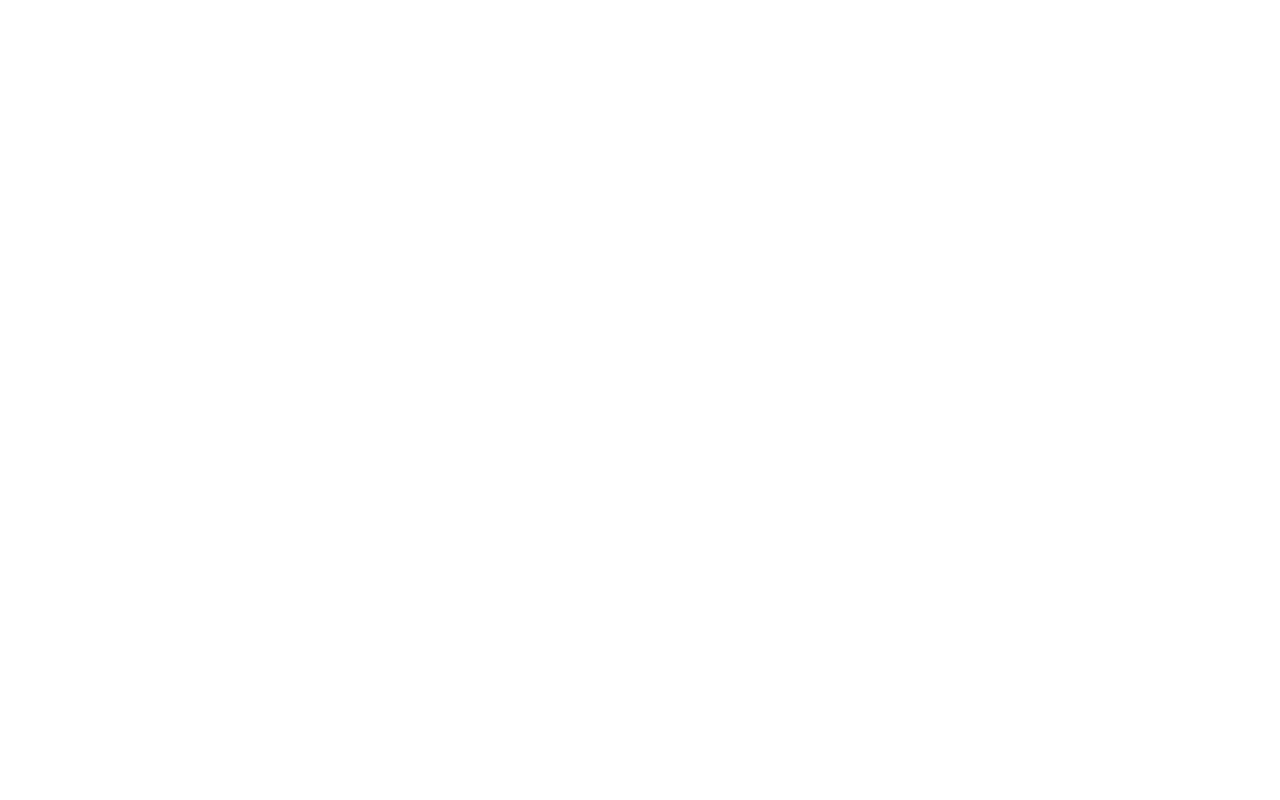
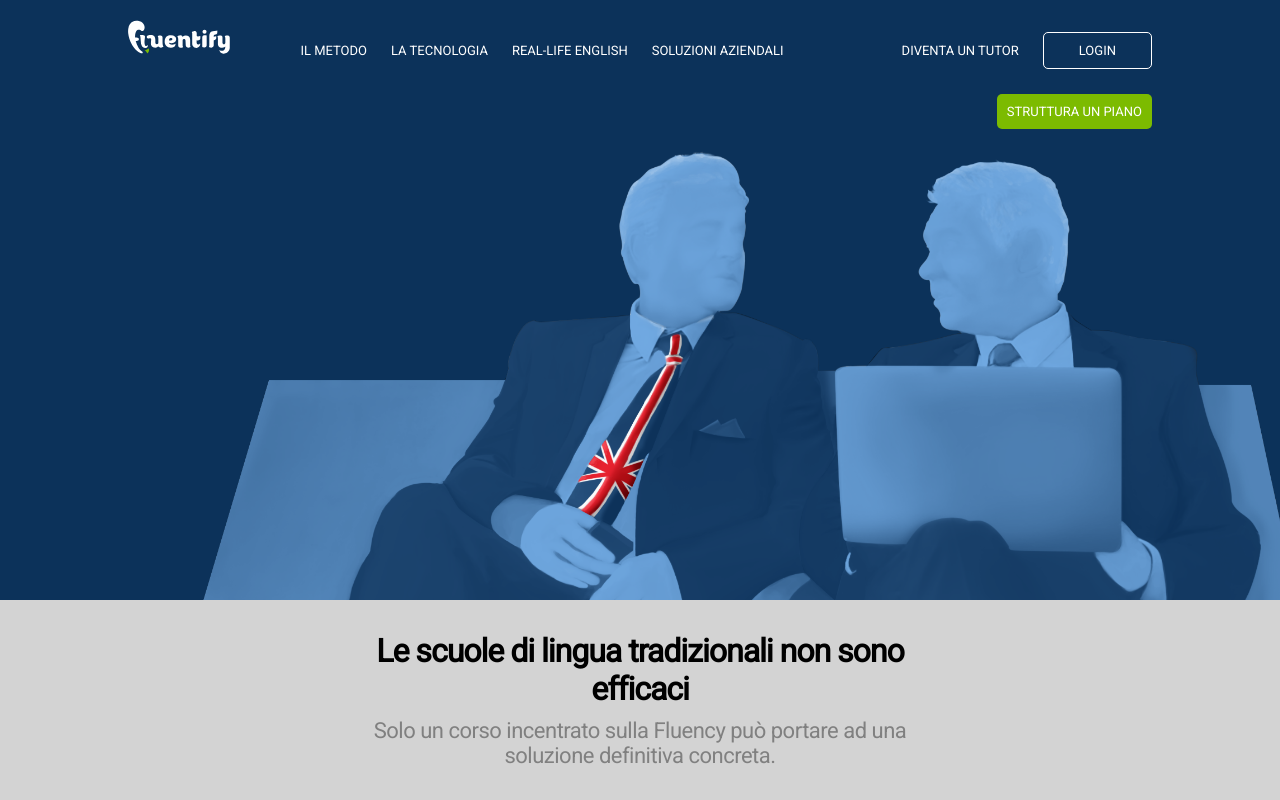
Before and after one commit to pmattiab/htmlcss-fluentify, a plain HTML site: page index.html in a window 1280 px wide. Drawn offline with Linux system fonts and the light colour scheme.

Commit message:
aggiunto header + nav

```diff
--- a/css/style.css
+++ b/css/style.css
@@ -5,6 +5,129 @@
     box-sizing: border-box;
 }
 
+/* COMMON */
+
 body {
     font-family: 'Roboto', sans-serif;
+
 }
+
+img {
+    width: 100%;
+    display: block;
+}
+
+.col {
+    float: left;
+}
+
+.clearfix:after {
+    content: "";
+    display: table;
+    clear: both;
+}
+
+.container {
+    width: 80%;
+    margin: 0 auto;
+}
+
+.green_button {
+    background-color: rgb(124, 187, 0);
+    padding: 10px;
+    border-radius: 5px;
+}
+
+.gray_text {
+    color: gray;
+    letter-spacing: -0.5px;
+}
+
+.green_text {
+    color: rgb(124, 187, 0);;
+}
+
+.centered {
+    position: absolute;
+    top: 50%;
+    left: 50%;
+    transform: translate(-50%, -50%);
+}
+
+/* HEADER */
+
+header {
+    background-color: rgb(12, 50, 90);
+    height: 600px;
+    background-image: url(../img/background-header.png);
+    background-size: 1100px;
+    background-repeat: no-repeat;
+    background-position: 111% 108%;
+}
+
+/* logo */
+.logo {
+    width: 10%;
+}
+
+/* menu */
+.menu_cx {
+    width: 55%;
+    padding-left: 50px;
+}
+
+.menu_dx {
+    width: 35%;
+    text-align: right;
+}
+
+/* menu nav */
+nav {
+    padding: 20px 0;
+}
+
+.menu {
+    list-style-type: none;
+}
+
+.menu li {
+    display: inline-block;
+    line-height: 60px;
+}
+
+.menu li a {
+    font-size: 13px;
+    color: white;
+    text-decoration: none;
+    text-transform: uppercase;
+    margin-left: 20px;
+}
+
+.menu .login {
+    border: 1px solid white;
+    padding: 10px 35px;
+    border-radius: 5px;
+}
+
+/* MAIN */
+/* teaser */
+.teaser {
+    height: 200px;
+    background-color: rgb(211, 211, 211);
+    text-align: center;
+    position: relative;
+}
+
+.teaser .title {
+    padding: 20px;
+}
+
+.title h2 {
+    font-size: 32px;
+    margin-bottom: 10px;
+    letter-spacing: -1px;
+}
+
+.teaser p {
+    font-size: 22px;
+}
--- a/index.html
+++ b/index.html
@@ -7,9 +7,73 @@
     <title>Fluentify</title>
     <link rel="stylesheet" href="css/style.css">
     <link rel="preconnect" href="https://fonts.gstatic.com">
-    <link href="https://fonts.googleapis.com/css2?family=Roboto:wght@300&display=swap" rel="stylesheet">
+    <link href="https://fonts.googleapis.com/css2?family=Roboto&display=swap" rel="stylesheet">
 </head>
 <body>
 
+    <!-- INIZIO HEADER -->
+    <header>
+
+        <!-- inizio contenitore nav menu -->
+        <div class="container nav_cont">
+
+            <!-- inizio nav con clearfix -->
+            <nav class="clearfix">
+
+                <!-- inizio logo -->
+                <div class="col logo">
+                    <img src="img/logo.svg" alt="logo">
+                </div>
+                <!-- fine logo -->
+
+                <!-- inizio menu centrale -->
+                <div class="col menu_cx">
+                    <ul class="menu">
+                        <li><a href="#">il metodo</a></li>
+                        <li><a href="#">la tecnologia</a></li>
+                        <li><a href="#">real-life english</a></li>
+                        <li><a href="#">soluzioni aziendali</a></li>
+                    </ul>
+                </div>
+                <!-- fine menu centrale -->
+
+                <!-- inizio menu destro -->
+                <div class="col menu_dx">
+                    <ul class="menu">
+                        <li><a href="#">diventa un tutor</a></li>
+                        <li><a class="login" href="#">login</a></li>
+                        <li><a class="green_button" href="#">struttura un piano</a></li>
+                    </ul>
+                </div>
+                <!-- fine menu destro -->
+
+            </nav>
+            <!-- fine nav -->
+
+        </div>
+        <!-- fine contenitore nav menu -->
+
+    </header>
+    <!-- FINE HEADER -->
+
+    <!-- INIZIO MAIN -->
+    <main>
+
+        <!-- inizio -->
+        <div class="teaser">
+
+            <!-- inizio -->
+            <div class="title centered">
+                <h2>Le scuole di lingua tradizionali non sono efficaci</h2>
+                <p class="gray_text">Solo un corso incentrato sulla Fluency può portare ad una soluzione definitiva concreta.</p>
+            </div>
+            <!-- fine -->
+
+        </div>
+        <!-- fine -->
+
+    </main>
+    <!-- FINE MAIN -->
+
 </body>
 </html>
```
